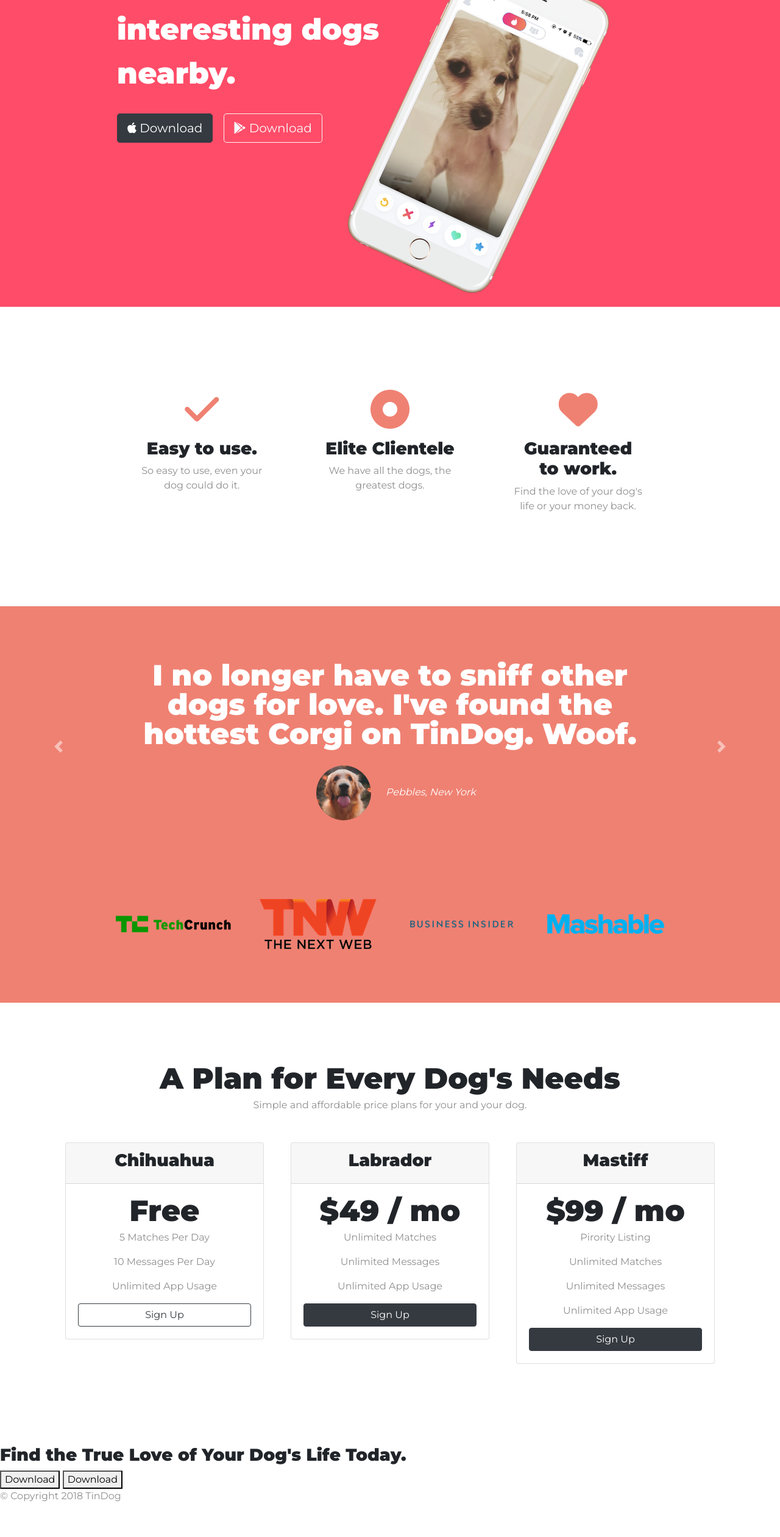
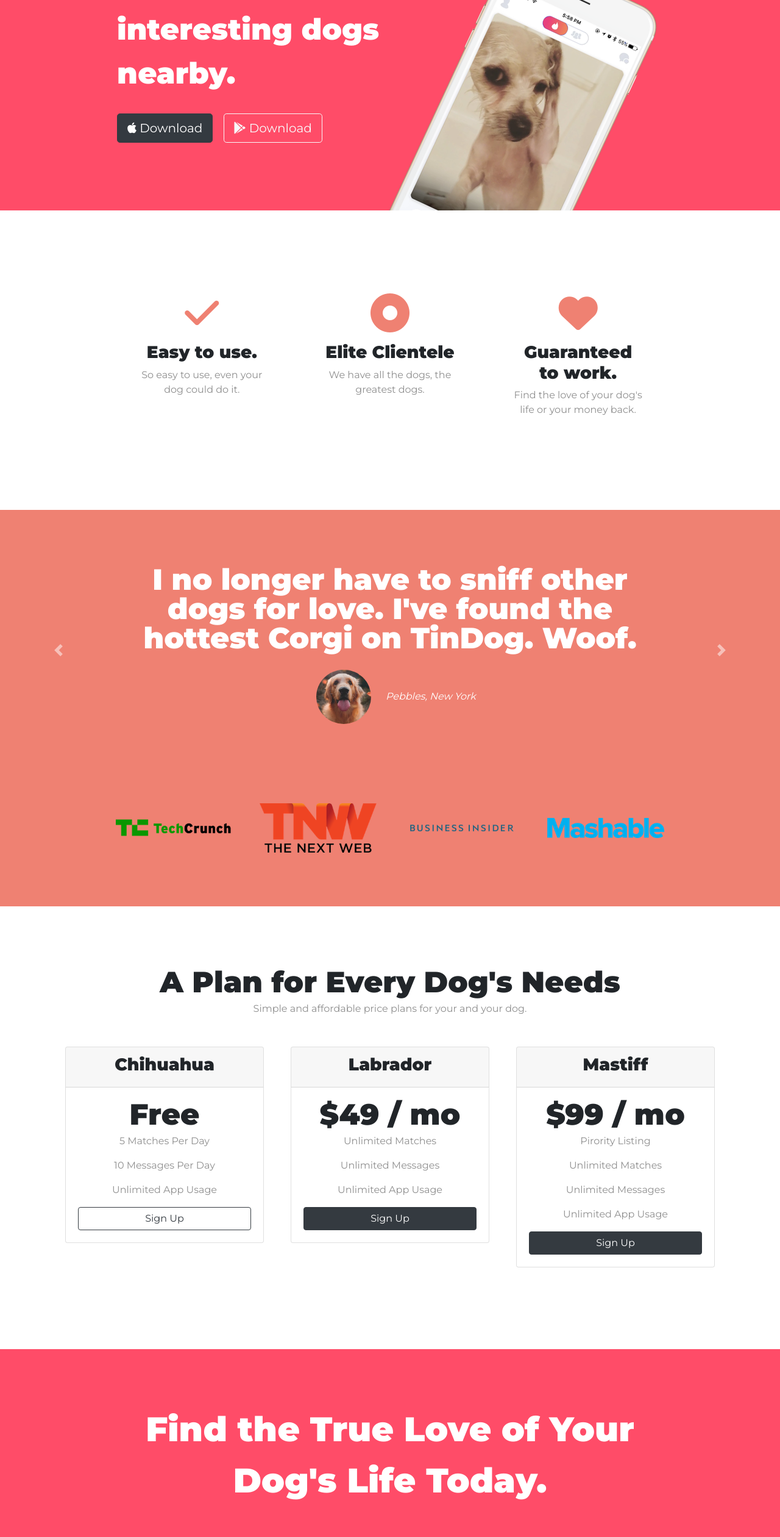
Before and after one commit to i-m-vivek/tin_dog, a plain HTML site: page index.html in a window 1280 px wide. Shown: the part 240-2760 px from the top of the page at 61% size. Before the commit the page ends 2721 px from the top, so only its background shows below. Drawn offline with nearby package versions, Linux system fonts and the light colour scheme.

Commit message:
this is a version where i have repeated a lot of things in the css.

```diff
--- a/css/styles.css
+++ b/css/styles.css
@@ -33,7 +33,7 @@ p {
 }
 
 .container-fluid {
-  padding: 3% 15%;
+  padding: 3% 15% 7%;
 }
 
 /* Navigation Bar */
@@ -66,11 +66,16 @@ p {
 .title-img {
   width: 60%;
   transform: rotate(25deg);
+  position: absolute;
+  right: 25%;
 }
 
 /* Features */
 #features {
   padding: 7% 15%;
+  background-color: #fff;
+  position: relative;
+  /* z-index: 1; */
 }
 
 .feature-box {
@@ -124,3 +129,37 @@ p {
 .pricing-column {
   padding: 3% 2%;
 }
+/* Call to Action */
+#cta{
+  color: #fff;
+  background-color: #ff4c68;
+  text-align: center;
+  padding: 7% 15%;
+}
+.cta-font{
+  font-family: "Montserrat";
+  font-weight: 900;
+  font-size: 3.5rem;
+  line-height: 1.5;
+}
+
+/* footer */
+#footer{
+  text-align: center;;
+  padding: 7% 15%;
+  background: #fff;
+}
+.social-icon{
+  margin: 20px 10px;
+}
+
+
+@media (max-width: 1028px) {
+  #title{
+    text-align: center;
+  }
+  .title-img{
+    position: static;
+    transform: rotate(0);
+  }
+}
--- a/index.html
+++ b/index.html
@@ -39,13 +39,13 @@
 
           <ul class="navbar-nav ml-auto">
             <li class="nav-item">
-              <a class="nav-link" href="">Contact</a>
+              <a class="nav-link" href="#footer">Contact</a>
             </li>
             <li class="nav-item">
-              <a class="nav-link" href="">Pricing</a>
+              <a class="nav-link" href="#pricing">Pricing</a>
             </li>
             <li class="nav-item">
-              <a class="nav-link" href="">Download</a>
+              <a class="nav-link" href="#cta">Download</a>
             </li>
           </ul>
 
@@ -198,9 +198,9 @@
 
   <section id="cta">
 
-    <h3>Find the True Love of Your Dog's Life Today.</h3>
-    <button type="button">Download</button>
-    <button type="button">Download</button>
+    <h3 class="cta-font">Find the True Love of Your Dog's Life Today.</h3>
+    <button type="button" class="btn btn-dark btn-lg dowload-btn"> <i class="fab fa-apple"></i> Download</button>
+    <button type="button" class="btn btn-outline-light btn-lg dowload-btn"><i class="fab fa-google-play"></i> Download</button>
 
   </section>
 
@@ -208,7 +208,10 @@
   <!-- Footer -->
 
   <footer id="footer">
-
+    <i class="social-icon fab fa-twitter"></i>
+    <i class="social-icon fab fa-facebook-f"></i>
+    <i class="social-icon fab fa-instagram"></i>
+    <i class="social-icon fas fa-envelope"></i>
     <p>© Copyright 2018 TinDog</p>
 
   </footer>
```
